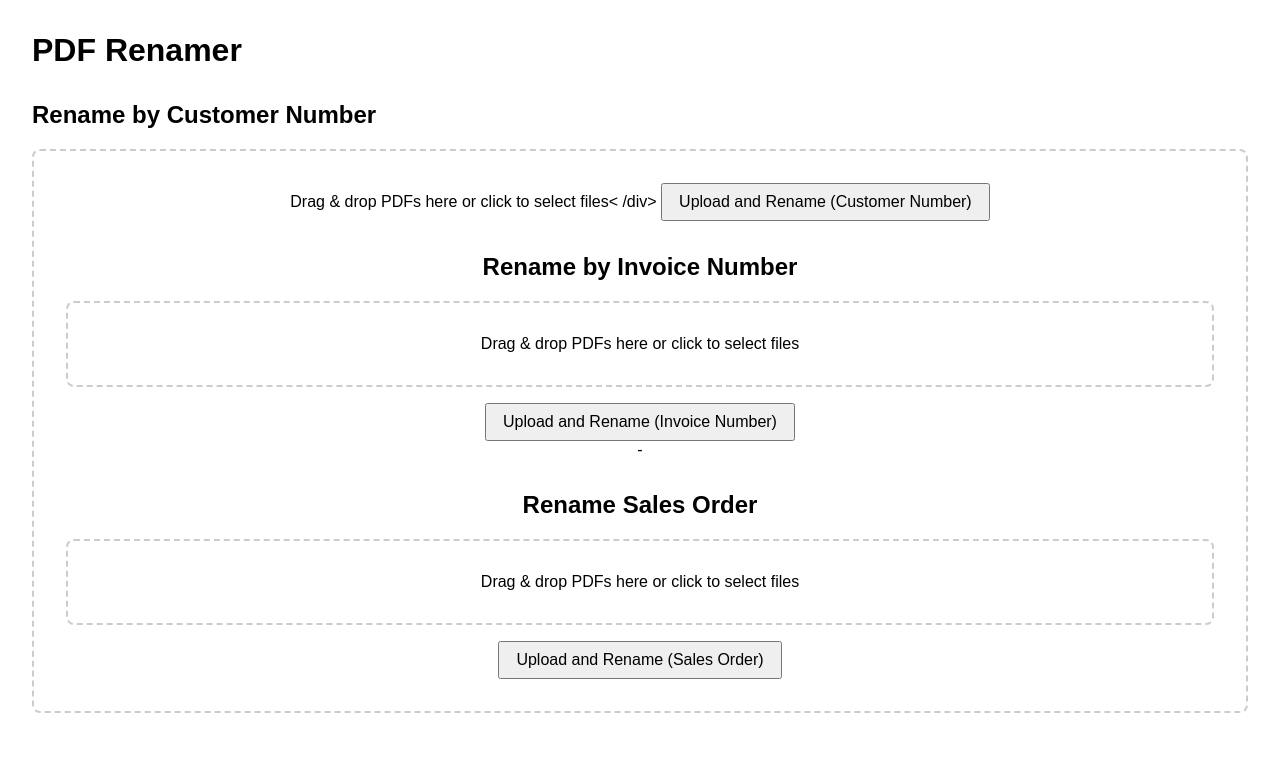
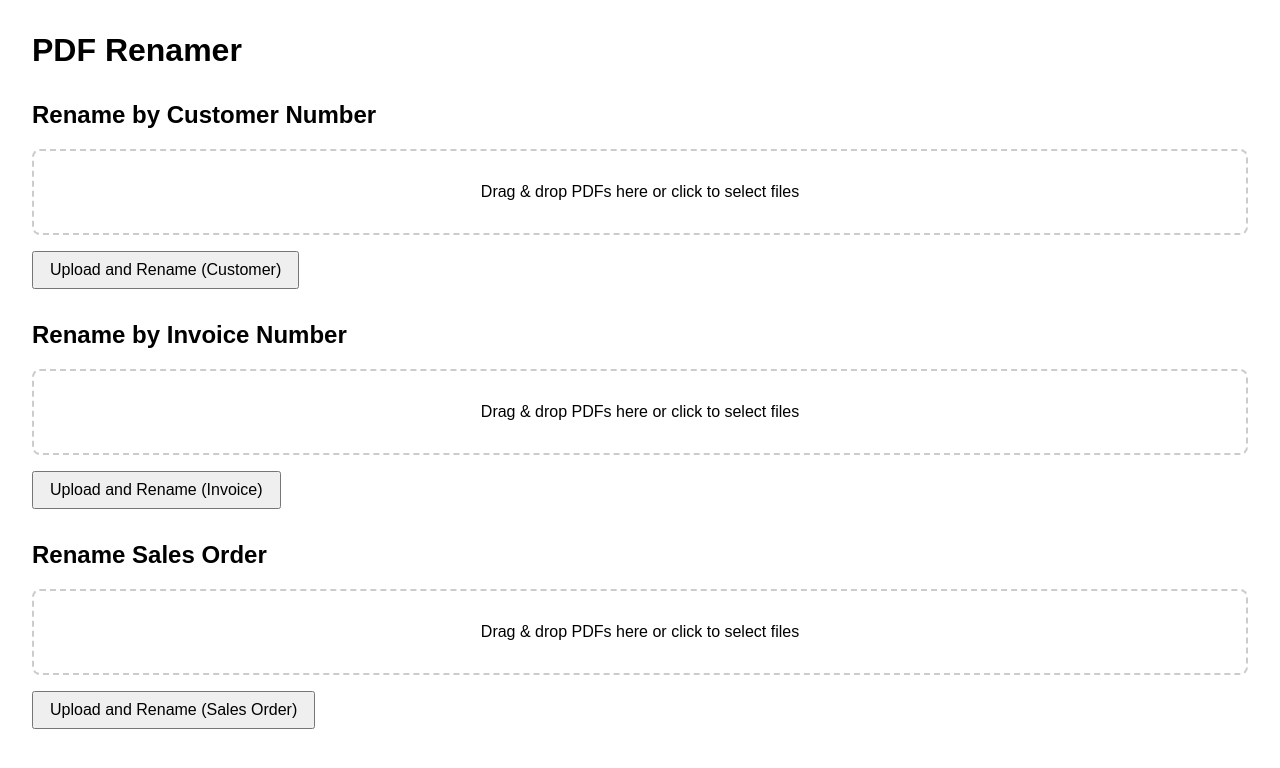
Before and after one commit to Jgolding1998/pdf-renamer, a FastAPI app: page /upload in a window 1280 px wide. Shown: the top 768 px of the page. Run offline with FastAPI, Linux system fonts and the light colour scheme.

Commit message:
Update upload.html

```diff
--- a/pdf_renamer/templates/upload.html
+++ b/pdf_renamer/templates/upload.html
@@ -39,20 +39,18 @@
     <!-- Form for renaming by customer number -->
     <h2>Rename by Customer Number</h2>
     <form method="post" action="/upload" enctype="multipart/form-data">
-        <div id="drop-area" class="drag-drop-area">Drag &amp; drop PDFs here or click to select files<
-                                                                                                         /div>    <input type="file" id="files" name="files" accept="application/pdf" multiple required>
-    <button type="submit">Upload and Rename (Customer Number)</button>
-</form>
+        <div id="drop-area" class="drag-drop-area">Drag &amp; drop PDFs here or click to select files</div>
+        <input type="file" id="files" name="files" accept="application/pdf" multiple required>
+        <button type="submit">Upload and Rename (Customer)</button>
+    </form>
 
-<!-- Form for renaming by Invoice Number -->
-<h2>Rename by Invoice Number</h2>
-<form method="post" action="/upload_invoice" enctype="multipart/form-data">
-    <div id="drop-area-inv" class="drag-drop-area">Drag & drop PDFs here or click to select files</div>
-    <input type="file" id="invoice-files" name="files" accept="application/pdf" multiple required>
-    <button type="submit">Upload and Rename (Invoice Number)</button>
-</form>
-
-<!-->-
+    <!-- Form for renaming by invoice number -->
+    <h2>Rename by Invoice Number</h2>
+    <form method="post" action="/upload_invoice" enctype="multipart/form-data">
+        <div id="drop-area-inv" class="drag-drop-area">Drag &amp; drop PDFs here or click to select files</div>
+        <input type="file" id="invoice-files" name="files" accept="application/pdf" multiple required>
+        <button type="submit">Upload and Rename (Invoice)</button>
+    </form>
 
 
     <!-- Form for renaming Sales Order PDFs -->
@@ -75,16 +73,6 @@
             const fileInput = document.getElementById(fileInputId);
 
             // Highlight drop area when file is dragged over
-                        const defaultText = dropArea.innerHTML;
-            function updatePreview() {
-                if (fileInput.files && fileInput.files.length > 0) {
-                    const names = Array.from(fileInput.files).map(f => f.name).join(', ');
-                    dropArea.textContent = names;
-                } else {
-                    dropArea.innerHTML = defaultText;
-                }
-            }
-
             ['dragenter', 'dragover'].forEach(eventName => {
                 dropArea.addEventListener(eventName, (e) => {
                     e.preventDefault();
@@ -102,10 +90,28 @@
                 }, false);
             });
 
+            // Store the default text (not HTML) so we can restore it when no files are selected
+            const defaultText = dropArea.textContent;
+
+            // Helper function to update the drop area with a preview of selected files
+            function updatePreview() {
+                if (fileInput.files && fileInput.files.length > 0) {
+                    const names = Array.from(fileInput.files).map(f => f.name).join(', ');
+                    dropArea.textContent = names;
+                } else {
+                    // Restore the original text when no files are selected
+                    dropArea.textContent = defaultText;
+                }
+            }
+
             // Handle dropped files
             dropArea.addEventListener('drop', (e) => {
                 fileInput.files = e.dataTransfer.files;
+                updatePreview();
             });
+
+            // Update preview when files are selected via the file dialog
+            fileInput.addEventListener('change', updatePreview);
 
             // Trigger file input when clicking drop area
             dropArea.addEventListener('click', () => {
@@ -116,7 +122,6 @@
         // Initialize drag & drop for each form
         setupDragDrop('drop-area', 'files');
         setupDragDrop('drop-area-inv', 'invoice-files');
-
         setupDragDrop('drop-area-so', 'salesorder-files');
     </script>
 </body>
```
